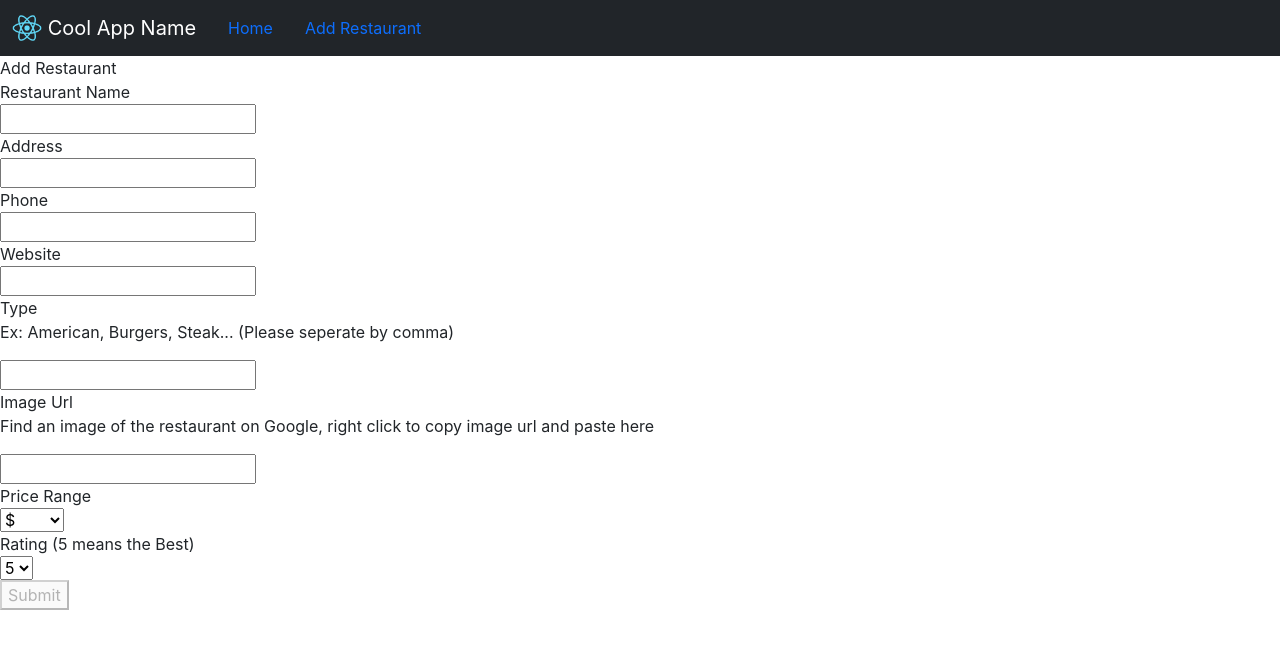
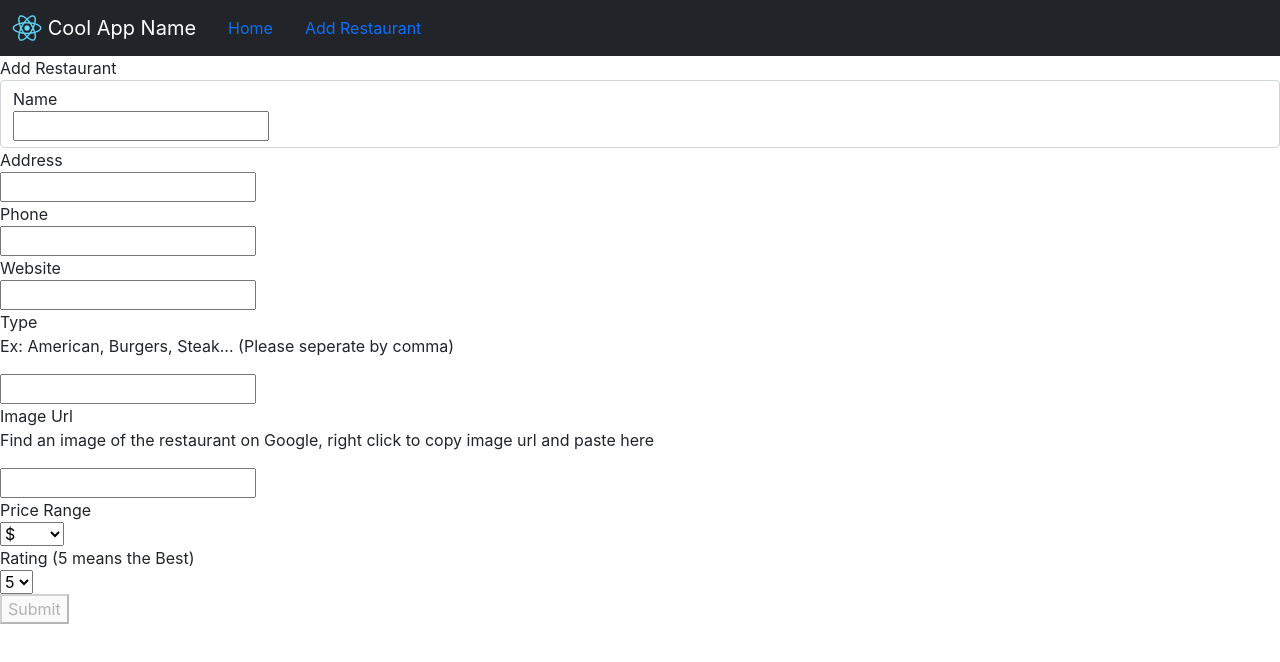
Before and after one commit to filipecamargos/Trust-Eat, a React (Create React App) app: page /addrestaurant in a window 1280 px wide. Shown: the top 662 px of the page. Built offline with nearby package versions, Linux system fonts and the light colour scheme; the HTML template or start-up script is replaced by a standard one; a web font is replaced by a local one.

Commit message:
connected customized hook with restaurant input field to make sure the error handling is working

```diff
--- a/src/components/AddRestaurant/NewRestaurantForm.js
+++ b/src/components/AddRestaurant/NewRestaurantForm.js
@@ -1,19 +1,48 @@
 import React from "react";
+// useFormInput is a customized hook to handle form error validation
+import useFormInput from "../../hooks/useFormInput";
 
 const NewRestaurantForm = () => {
+	// pass name rule to the hook to handle form validation
+	const {
+		value: enteredNameValue,
+		isValid: enteredNameIsValid,
+		hasError: nameInputHasError,
+		valueChangeHandler: nameChangedHandler,
+		inputBlurHandler: nameBlurHandler,
+		reset: resetNameInput,
+	} = useFormInput((value) => value.trim() !== "");
+
+	let formIsValid = false;
+
+	if (enteredNameIsValid) {
+		formIsValid = true;
+	}
+
 	const submitHandler = (event) => {
 		event.preventDefault();
+
+		// if any field is missing or doesn't meet the requirement, we don't keep going to process the data
+		if (!formIsValid) {
+			return;
+		}
+
+        resetNameInput();
 	};
+
+	const nameClasses = nameInputHasError
+		? "form-control invalid"
+		: "form-control";
 
 	return (
 		<form onSubmit={submitHandler}>
-			<div className="">
-				<label htmlFor="name">Restaurant Name</label>
+			<div className={nameClasses}>
+				<label htmlFor="name">Name</label>
 				<br />
-				<input type="text" id="name" value="" onChange="" onBlur="" />
-				{/* {restaurantNameHasError && (
-						<p className="error-text">Please enter a restaurant name.</p>
-					)} */}
+				<input type="text" id="name" value={enteredNameValue} onChange={nameChangedHandler} onBlur={nameBlurHandler} />
+				{nameInputHasError && (
+					<p className="error-text">Please enter a restaurant name.</p>
+				)}
 			</div>
 			<div className="">
 				<label htmlFor="address">Address</label>
```
Also changed, not shown: src/components/AddRestaurant/NewRestaurantForm.css (added).
